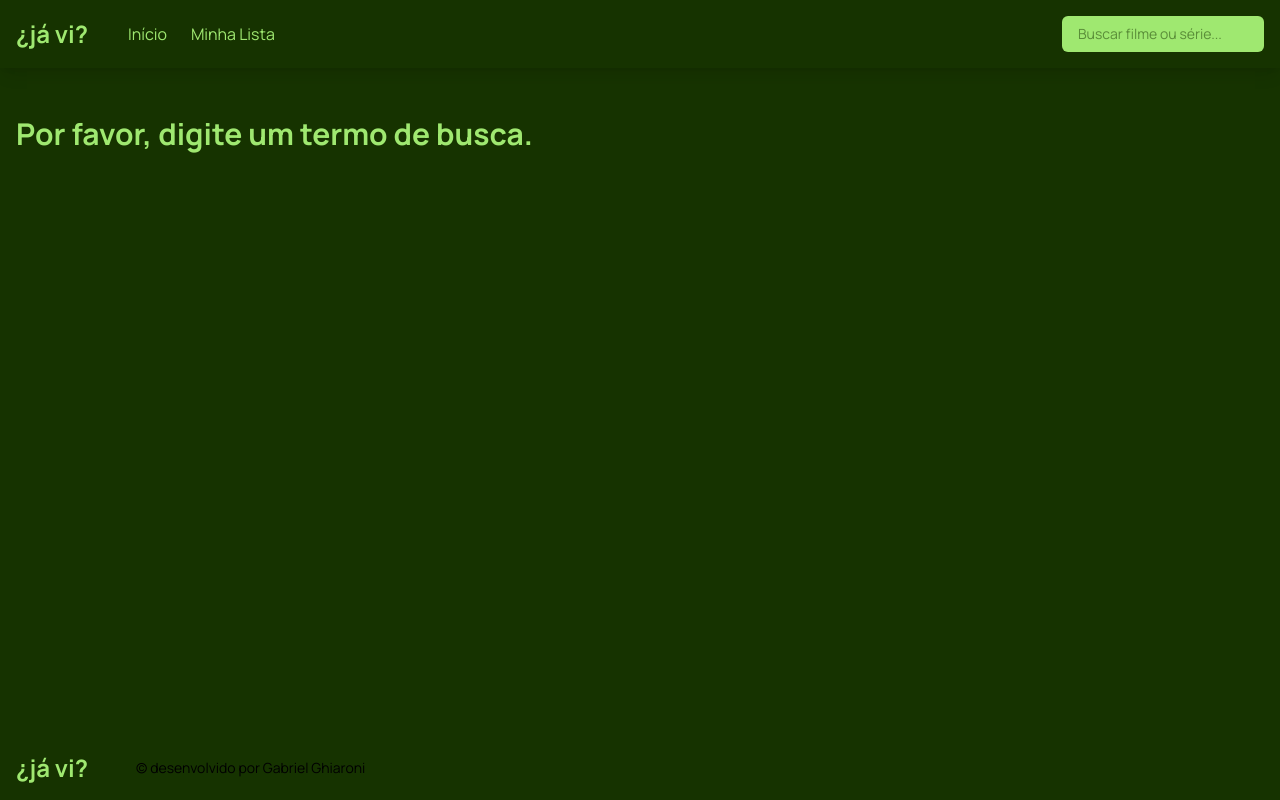
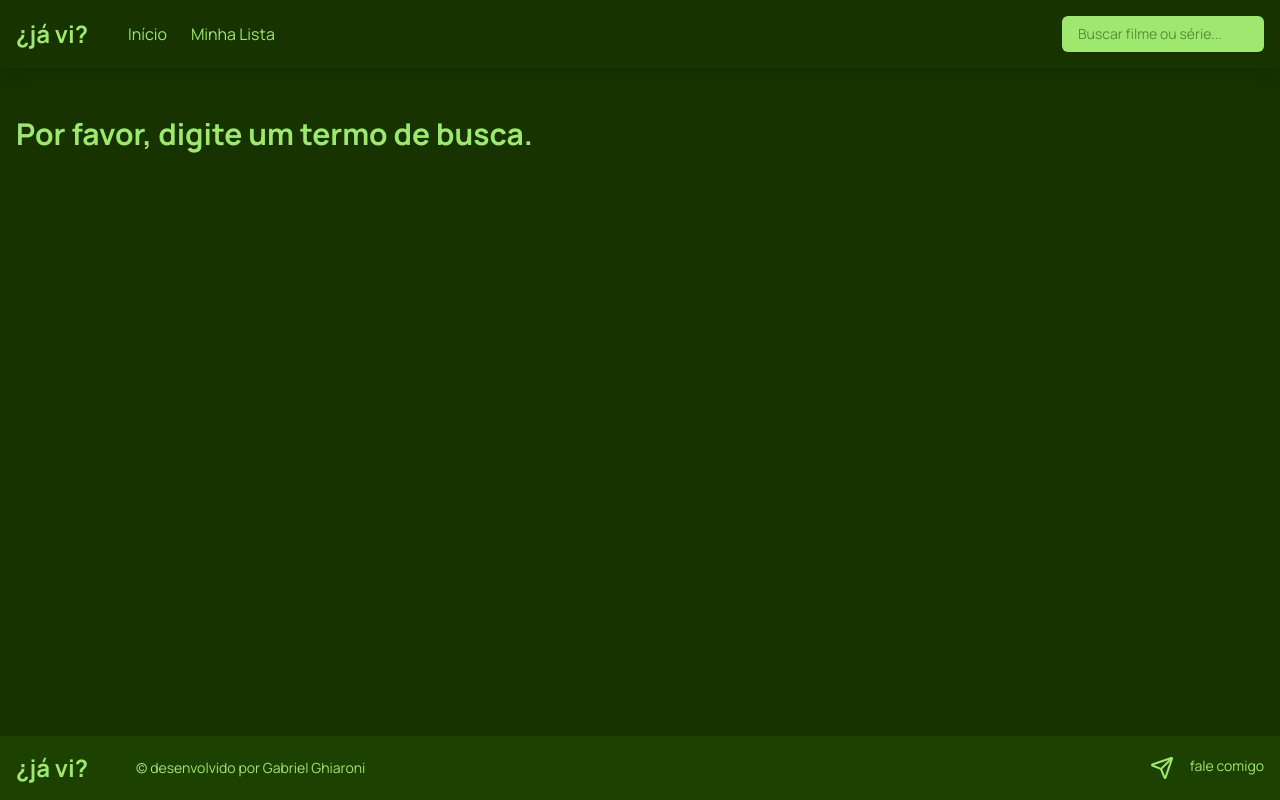
Before and after one commit to GGhiaroni/ja-vi, a React (Vite) app: page /search in a window 1280 px wide. Built offline with nearby package versions, Linux system fonts and the light colour scheme.

Commit message:
finalizando o footer

```diff
--- a/src/components/Footer.tsx
+++ b/src/components/Footer.tsx
@@ -1,14 +1,27 @@
+import { Send } from "lucide-react";
 import React from "react";
 import Logomarca from "./Logomarca";
 
 const Footer: React.FC = () => {
+  const urlLinkedin = "https://www.linkedin.com/in/gabrieltiziano/";
   return (
-    <footer className="py-4 mt-auto">
+    <footer className="bg-[#1c4100] bottom-0 py-4 mt-auto z-12 shadow-lg">
       <div className="container mx-auto px-4 flex flex-col md:flex-row justify-between items-center text-sm">
         <div className="flex items-center space-x-2 md:space-x-12">
           <Logomarca />
-          <p>© desenvolvido por Gabriel Ghiaroni</p>
+          <p className="text-(--color-ja-vi-secondary)">
+            © desenvolvido por Gabriel Ghiaroni
+          </p>
         </div>
+        <a
+          href={urlLinkedin}
+          target="_blank"
+          rel="noopener noreferrer"
+          className="flex gap-4 text-(--color-ja-vi-secondary)"
+        >
+          <Send />
+          fale comigo
+        </a>
       </div>
     </footer>
   );
```
